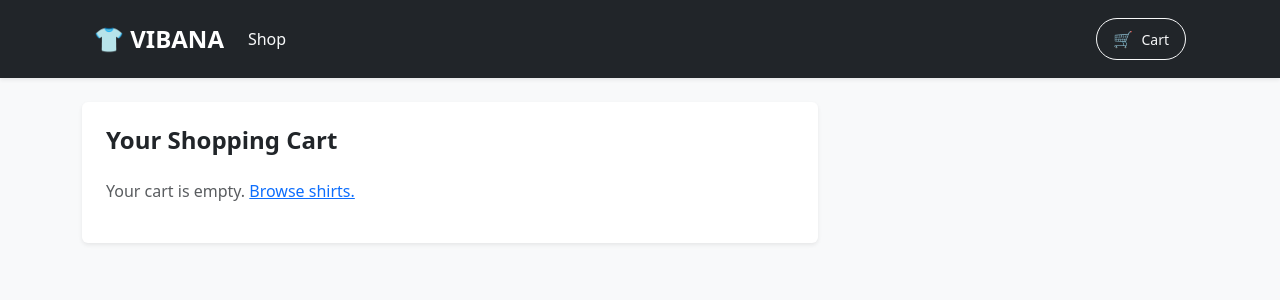
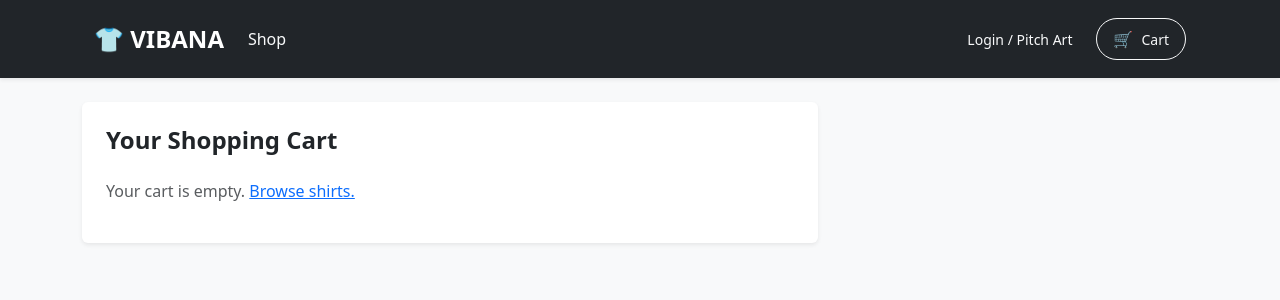
Before and after one commit to aaditya-banerjee/Vibanav01, a Django app: page /cart/ in a window 1280 px wide. Shown: the top 300 px of the page. Run offline with Django 4.2, Linux system fonts and the light colour scheme.

Commit message:
UI: Add Creator Portal and Admin navigation buttons

```diff
--- a/store/templates/store/base.html
+++ b/store/templates/store/base.html
@@ -24,14 +24,34 @@
                 </li>
             </ul>
 
-            <div class="d-flex align-items-center">
+            <div class="d-flex align-items-center gap-4">
+
+                <div class="d-flex align-items-center gap-3">
+                    {% if request.user.is_authenticated %}
+
+                        {% if request.user.is_superuser or request.user.is_staff %}
+                            <a href="{% url 'admin:index' %}" class="text-warning text-decoration-none fw-bold small">Admin Portal</a>
+                            <a href="{% url 'store:creator_portal' %}" class="text-info text-decoration-none fw-bold small">Creator Portal</a>
+                        {% else %}
+                            <a href="{% url 'store:creator_portal' %}" class="text-light text-decoration-none hover-white small">Creator Workspace</a>
+                        {% endif %}
+
+                        <a href="{% url 'admin:logout' %}?next=/" class="text-light text-decoration-none hover-white small">Logout</a>
+
+                    {% else %}
+                        <a href="{% url 'admin:login' %}?next=/creator-portal/" class="text-light text-decoration-none hover-white small">Login / Pitch Art</a>
+                    {% endif %}
+                </div>
+
                 <a href="{% url 'store:cart_detail' %}" class="btn btn-outline-light btn-sm d-flex align-items-center gap-2 px-3 py-2 rounded-pill">
                     <span class="fs-6">🛒</span> Cart
                 </a>
+
             </div>
         </div>
     </div>
 </nav>
+
     <div class="container">
         {% if messages %}
             {% for message in messages %}
@@ -59,7 +79,7 @@
                 <h6 class="fw-bold text-uppercase mb-3">Shop</h6>
                 <ul class="list-unstyled small">
                     <li class="mb-2"><a href="{% url 'store:catalog' %}" class="text-secondary text-decoration-none hover-white">All Products</a></li>
-                    <li class="mb-2"><a href="#" class="text-secondary text-decoration-none hover-white">Your Cart</a></li>
+                    <li class="mb-2"><a href="{% url 'store:cart_detail' %}" class="text-secondary text-decoration-none hover-white">Your Cart</a></li>
                 </ul>
             </div>
 
```
